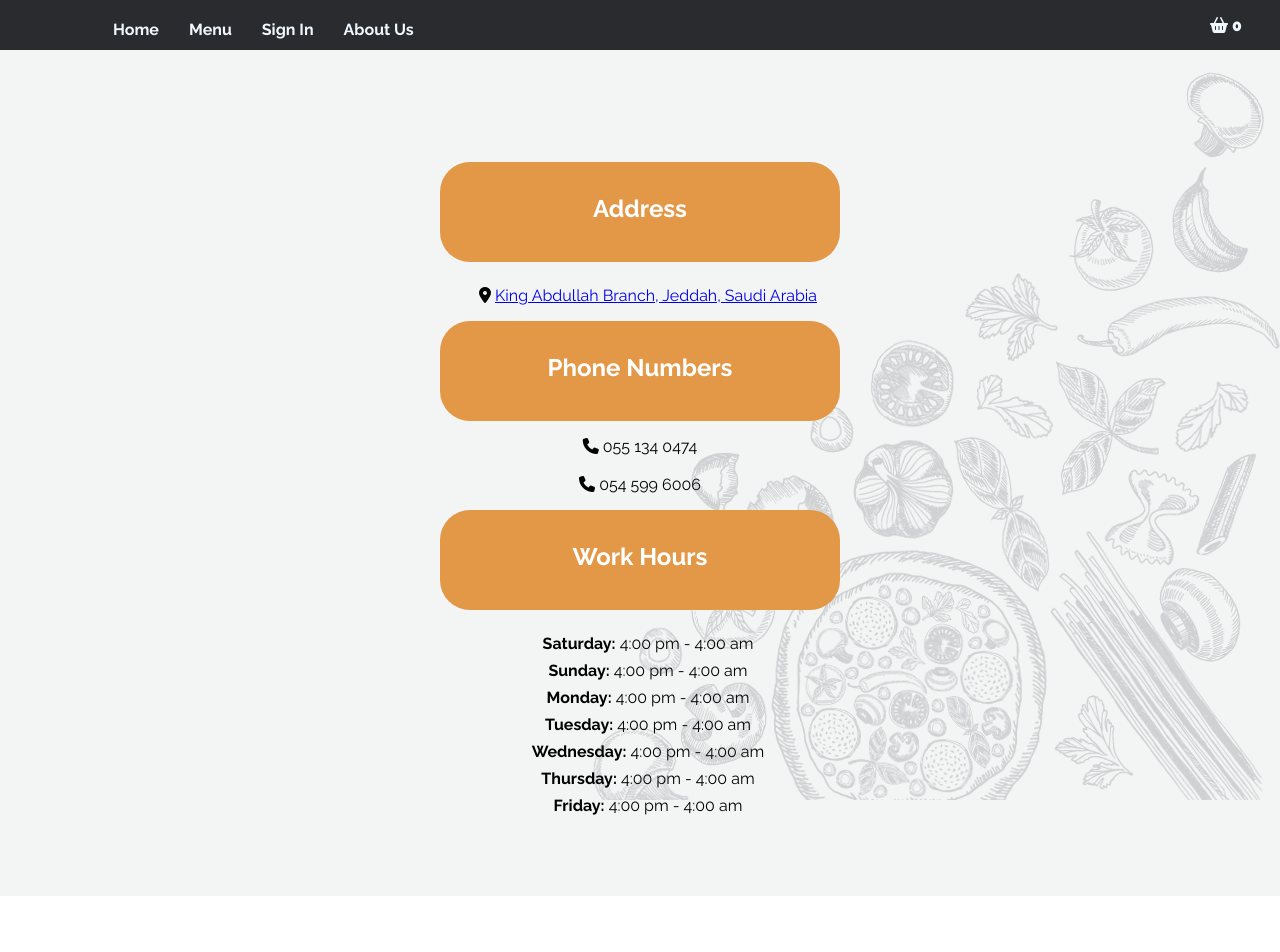
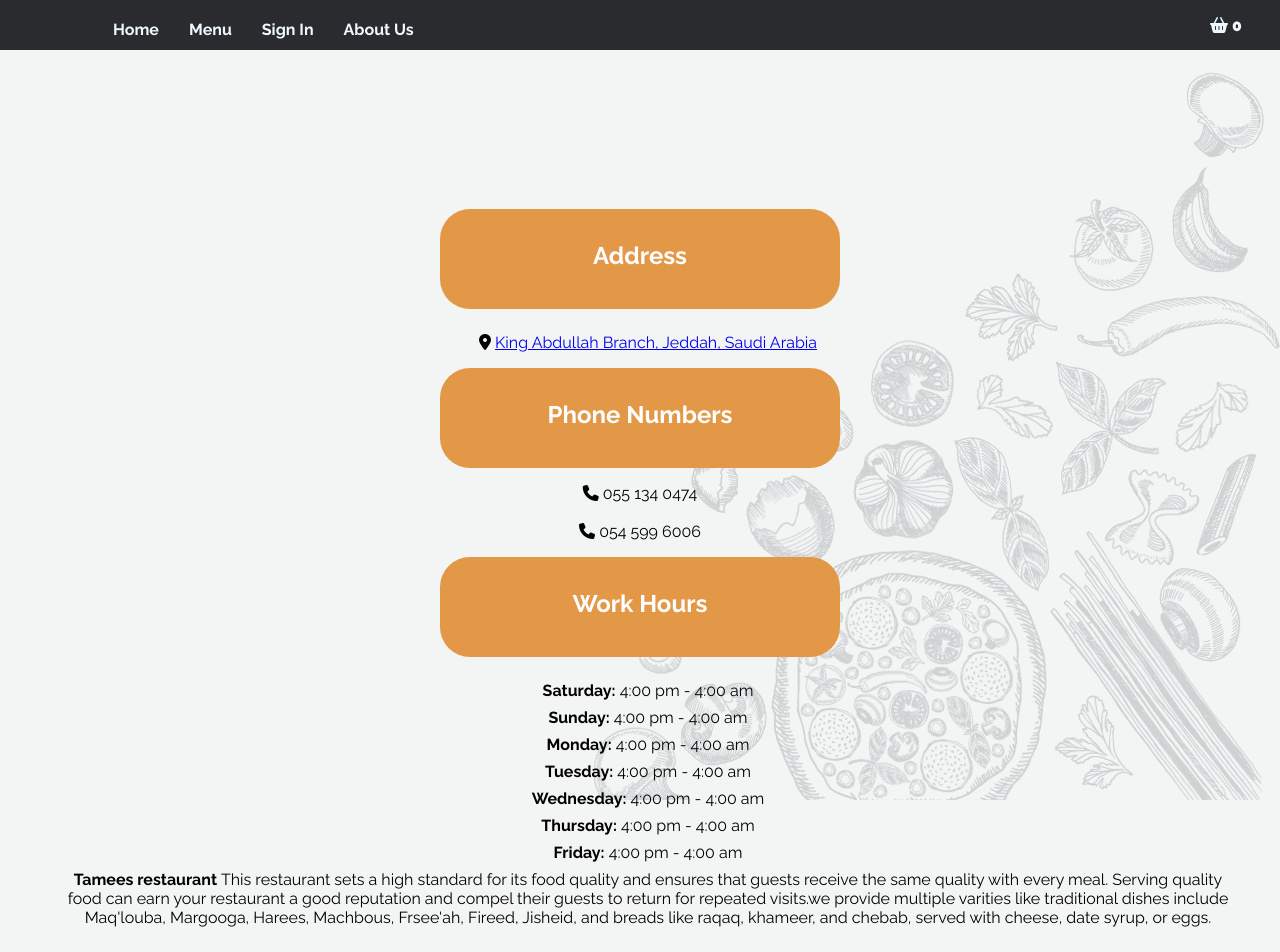
Before and after one commit to hamedj2/TameesSourceCode, a React (Create React App) app: page /AboutUs in a window 1280 px wide. Shown: the top 952 px of the page. Before the commit the page ends 896 px from the top, so only its background shows below. Built offline with nearby package versions, Linux system fonts and the light colour scheme; no server answers.

Commit message:
Changed the alignment of the about us page and added more information about the restuarant
2 issues solved

```diff
--- a/src/components/AboutUs.js
+++ b/src/components/AboutUs.js
@@ -54,6 +54,9 @@
           <p>
             <span>Friday:</span> 4:00 pm - 4:00 am
           </p>
+          <p>
+          <b>Tamees restaurant </b>This restaurant sets a high standard for its food quality and ensures that guests receive the same quality with every meal. Serving quality food can earn your restaurant a good reputation and compel their guests to return for repeated visits.we provide multiple varities like traditional dishes include Maq'louba, Margooga, Harees, Machbous, Frsee'ah, Fireed, Jisheid, and  breads like raqaq, khameer, and chebab, served with cheese, date syrup, or eggs.
+          </p>
         </div>
       </div>
       <img className={styles.pattern} src={Pattern} />
--- a/src/components/AboutUs.module.css
+++ b/src/components/AboutUs.module.css
@@ -4,6 +4,7 @@
     flex-direction: column;
     justify-content: center;
     min-height: 100vh;
+    padding-top: 80px;
 }
 .container h2{
     padding: 2rem 0rem 0rem 0rem;
```
